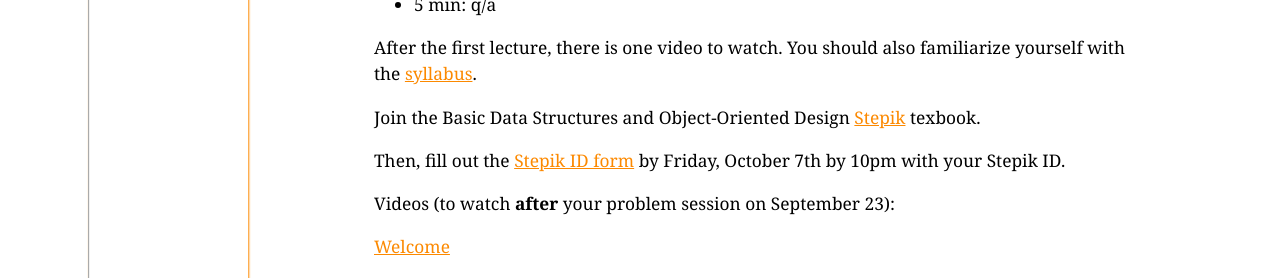
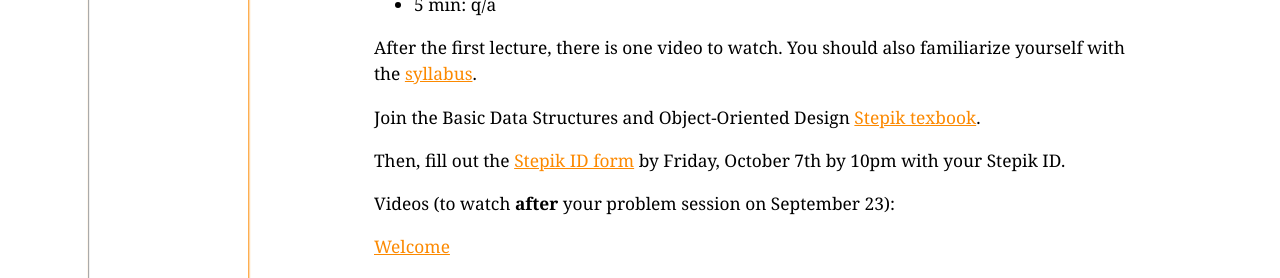
Before and after one commit to ucsd-cse12-f22/ucsd-cse12-f22.github.io, a Jekyll site: the page built from _lectures/lecture1.md, in a window 1280 px wide, cut to the strip 550-828 px from the top of the page. Built offline with Jekyll 4.4.1, drawn with Linux system fonts in a browser that asks for light colours.

```diff
--- a/_lectures/lecture1.md
+++ b/_lectures/lecture1.md
@@ -33,7 +33,7 @@ Session plan:
 After the first lecture, there is one video to watch. You should also familiarize
 yourself with the [syllabus](../syllabus.html).
 
-Join the Basic Data Structures and Object-Oriented Design  [Stepik](https://stepik.org/course/109917/syllabus){:target="_blank"} texbook.
+Join the Basic Data Structures and Object-Oriented Design [Stepik texbook](https://stepik.org/course/109917/syllabus){:target="_blank"}.
 
 Then, fill out the [Stepik ID form](https://forms.gle/rrhGj9YtaCG9tket9){:target="_blank"} by Friday, October 7th by 10pm
 with your Stepik ID.
```
